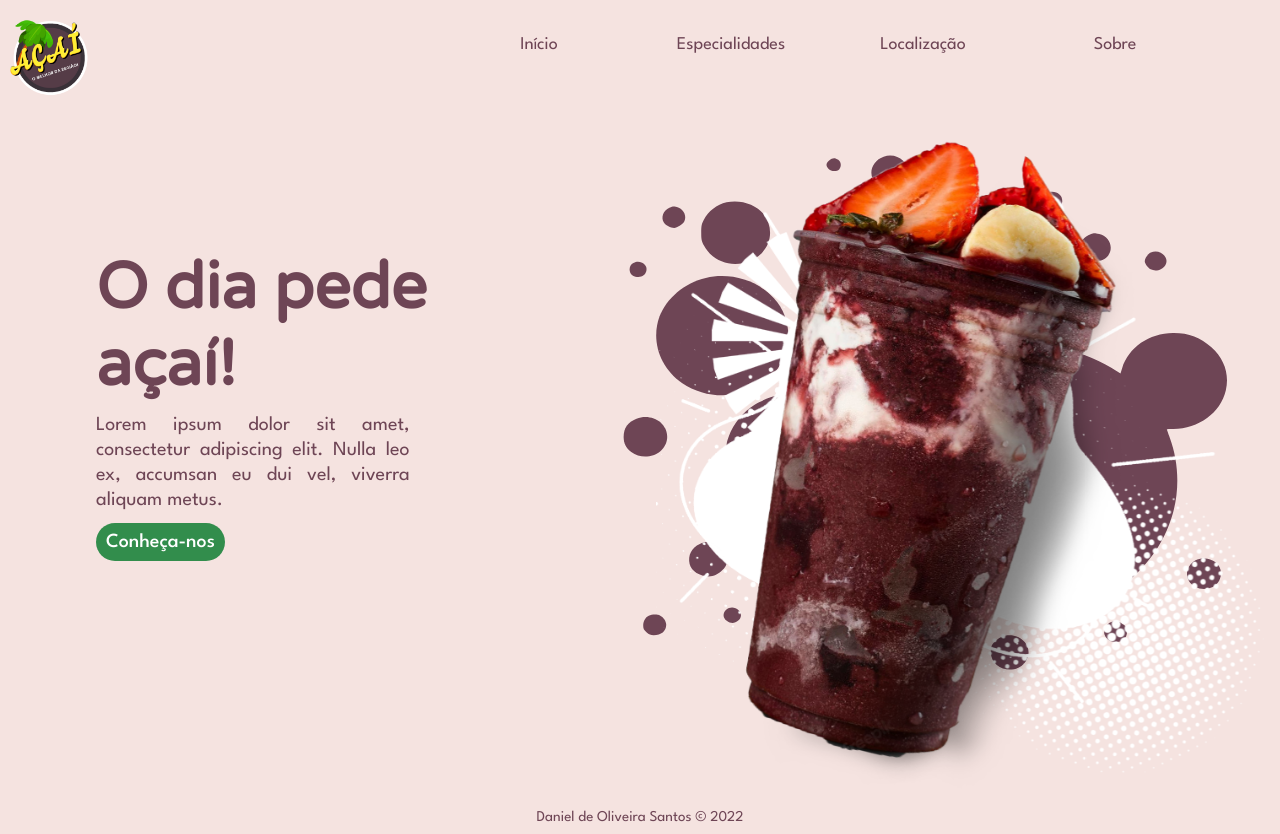
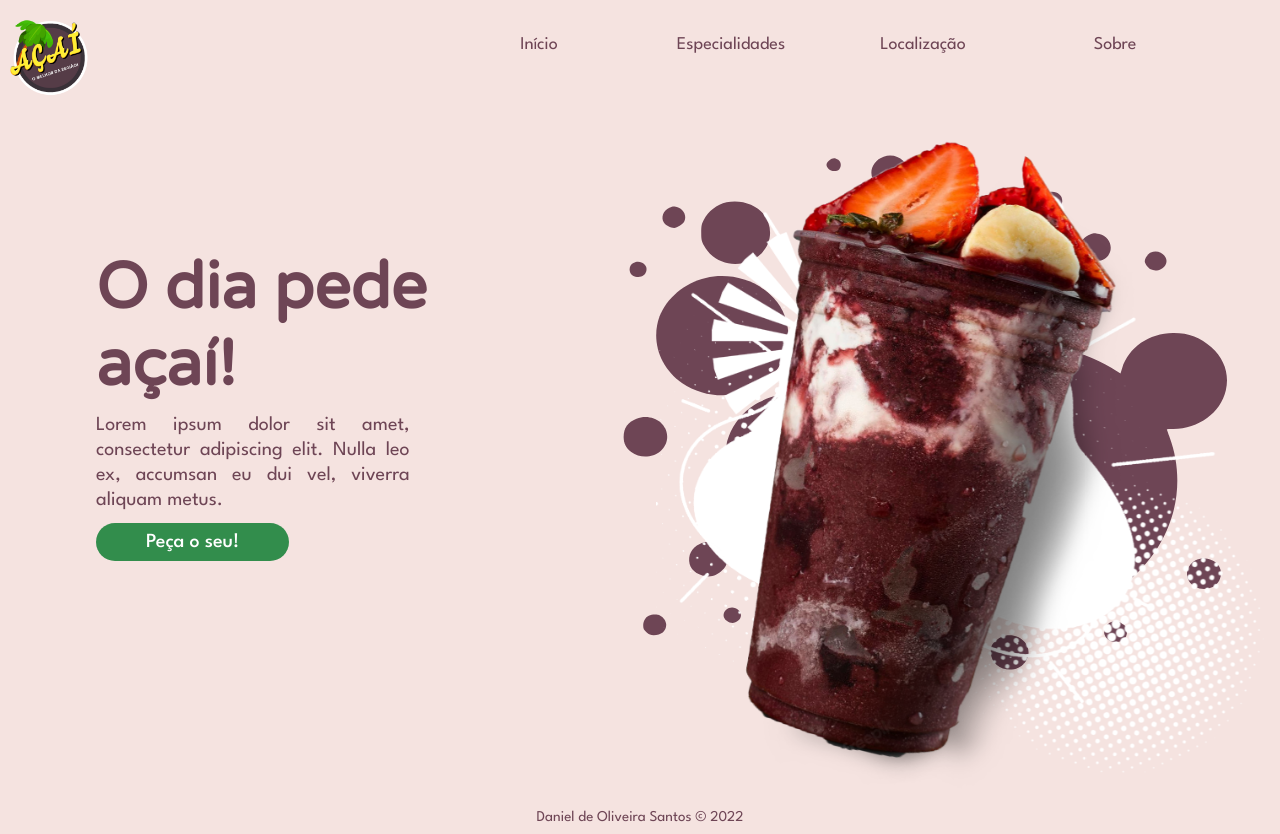
Before and after one commit to danideoliveira/acaiteria-regiao, a React (Vite) app: page / in a window 1280 px wide. Built offline with nearby package versions, Linux system fonts and the light colour scheme.

Commit message:
Update home button

```diff
--- a/src/components/home/Home.jsx
+++ b/src/components/home/Home.jsx
@@ -1,5 +1,5 @@
 import images from '../images/Images';
-import { Container, DivLeft, DivRight, Title, ShapeBubble } from './Home.styled';
+import { Container, DivLeft, DivRight, Title, ShapeBubble, StyledLink } from './Home.styled';
 import { Link } from 'react-router-dom';
 import { motion } from 'framer-motion';
 import { Description } from '../../helpers/globalTags';
@@ -21,7 +21,7 @@ function Home() {
                             Lorem ipsum dolor sit amet, consectetur adipiscing elit.
                             Nulla leo ex, accumsan eu dui vel, viverra aliquam metus.
                         </Description>
-                        <Link to="/especialidades">Conheça-nos</Link>
+                        <StyledLink to="/especialidades">Peça o seu!</StyledLink>
                     </div>
                 </DivLeft>
 
@@ -31,6 +31,7 @@ function Home() {
                     </div>
                     <ShapeBubble className="home-bubble" src={ images.homeBubble } alt="bubble"/>
                 </DivRight>
+                <StyledLink to="/especialidades">Peça o seu!</StyledLink>
             </Container>
             <Footer needsShape={false}/>
         </motion.div>
--- a/src/components/home/Home.styled.js
+++ b/src/components/home/Home.styled.js
@@ -3,6 +3,7 @@ import { setFlexbox } from "../../helpers/Mixins";
 import { floating, fadeInFromTop } from "../../helpers/CustomAnimations";
 import { colors } from "../../helpers/variables";
 import { darken } from "polished";
+import { Link } from "react-router-dom";
 
 export const Container = styled.div`
     ${setFlexbox('center', 'center', 'row')}
@@ -32,25 +33,14 @@ export const DivLeft = styled.div`
         z-index: 1;
         width: 70%;
 
+        a {
+            display: initial;
+        }
+
+
         p {
             width: 70%;
             margin-bottom: 2rem;
-        }
-
-        a {
-            background-color: ${ colors.green };
-            border-radius: 50px;
-            color: #fff;
-            font-size: 2.0rem;
-            padding: 1rem;
-            font-weight: 500;
-            margin-top: 1.5rem;
-            cursor: pointer;
-            transition: 0.2s;
-
-            &:hover {
-                background-color: ${darken(0.1, `${ colors.green }`)};
-            }
         }
     }
 
@@ -107,6 +97,7 @@ export const DivRight = styled.div`
     @media (min-width: 320px) and (max-width: 999px) {
         width: 100%;
         height: 50%;
+        z-index: 0;
 
         div {
             width: 90%;
@@ -153,3 +144,26 @@ export const Title = styled.h1`
         font-size: 5rem;
     }
 `;
+
+export const StyledLink = styled(Link)`
+    background-color: ${colors.green};
+    border-radius: 50px;
+    color: #fff;
+    font-size: 2.0rem;
+    padding: 1rem 5rem;
+    font-weight: 500;
+    margin-top: 1.5rem;
+    cursor: pointer;
+    transition: 0.2s;
+    display: none;
+
+    &:hover {
+        background-color: ${darken(0.1, `${colors.green}`)};
+    }
+
+    @media (min-width: 320px) and (max-width: 999px) {
+        display: initial;
+        padding: 2rem 7rem;
+        margin-bottom: 5rem;
+    }
+`;
--- a/src/components/location/Location.styled.js
+++ b/src/components/location/Location.styled.js
@@ -43,6 +43,7 @@ export const DivLeft = styled.div`
         width: 100%;
         height: 30rem;
         background: none;
+        margin-top: 3rem;
 
         div {
             margin: 0 auto;
```
